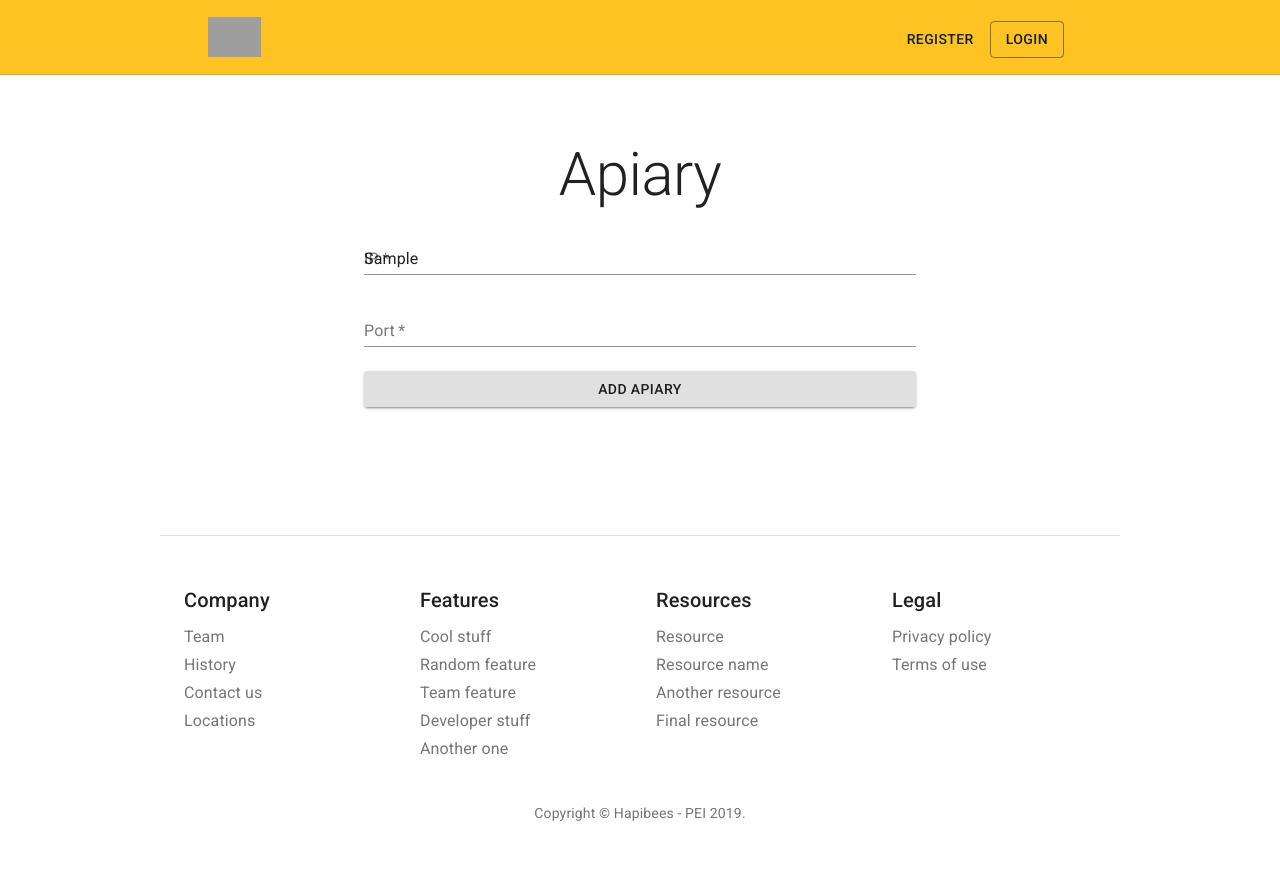
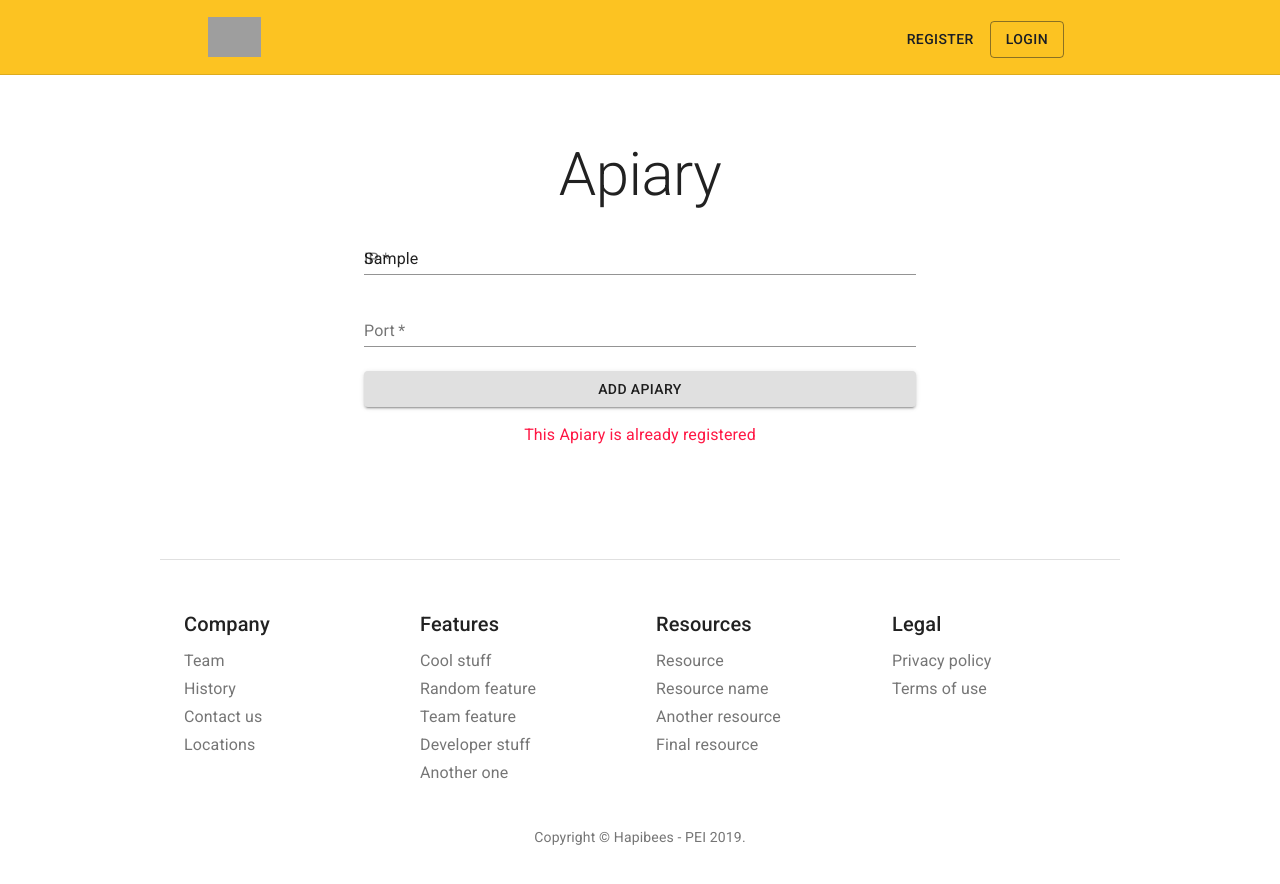
Before and after one commit to hapibees-pei/honeybee, a Next.js app: page /beekeeper/apiary in a window 1280 px wide. Both pictures are taken after typing "Sample", "5" into the empty fields and a click on the button "ADD APIARY". Shown: the top 884 px of the page. Built offline with nearby package versions, Linux system fonts and the light colour scheme; no server answers; grey boxes are pictures that could not be loaded.

Commit message:
Add apiary access api

```diff
--- a/pages/beekeeper/apiary.js
+++ b/pages/beekeeper/apiary.js
@@ -52,7 +52,8 @@ class BeekeeperPage extends Component {
       name: "",
       role: "",
       apiaryForm: false,
-      error: "",
+      success: false,
+      error: false,
       apiary: {
         name: "",
         location: {},
@@ -104,6 +105,8 @@ class BeekeeperPage extends Component {
   }
 
   handleAddApiaryResponse(res) {
+    // console.log(res);
+    this.setState({ success: true });
     // if (res.data.hasOwnProperty("jwt")) {
     //   this.setState({ error: "" });
     //   localStorage.jwt = res.jwt;
@@ -114,6 +117,10 @@ class BeekeeperPage extends Component {
   }
 
   handleAddApiaryErrorResponse(error) {
+    // console.log(error);
+
+    this.setState({ error: true });
+
     // if (error.response) {
     //   // status code outside 2XX
     //   if (error.response.data.hasOwnProperty("error")) {
@@ -134,22 +141,22 @@ class BeekeeperPage extends Component {
 
     let config = {
       headers: {
-        Authorization: "Bearer " + localStorage.getItem("token")
+        Authorization: "Bearer " + localStorage.token,
+        'Content-Type': 'application/json',
       }
     };
 
     let apiary = {
       apiary: {
-        location: this.state.apiary.location,
         ip: this.state.apiary.ip,
-        port: this.state.apiary.port,
+        port: this.state.apiary.port
       }
     };
 
     console.log(apiary);
 
     axios
-      .get(api_endpoint, config)
+      .post(api_endpoint, apiary, config)
       .then(res => this.handleAddApiaryResponse(res))
       .catch(error => this.handleAddApiaryErrorResponse(error));
     // console.log(res)
@@ -227,6 +234,26 @@ class BeekeeperPage extends Component {
               ADD APIARY
             </Button>
           </Container>
+          {this.state.success && (
+            <Typography
+              color="primary"
+              component="h1"
+              variant="body1"
+              align="center"
+            >
+              Apiary was added successfully
+            </Typography>
+          )}
+          {this.state.error && (
+            <Typography
+              color="error"
+              component="h1"
+              variant="body1"
+              align="center"
+            >
+              This Apiary is already registered
+            </Typography>
+          )}
           {/* <RegisterForm handleApiaryInputChange={this.handleInputChange} onSubmitRegister={this.handleRegisterSubmit}/> */}
         </Container>
         <Footer />
```
